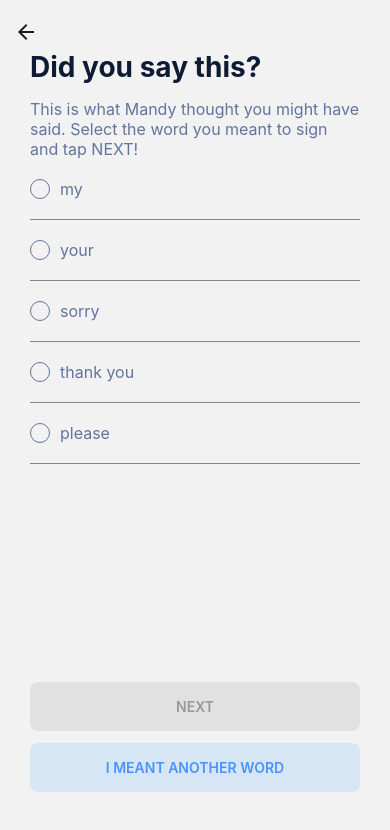
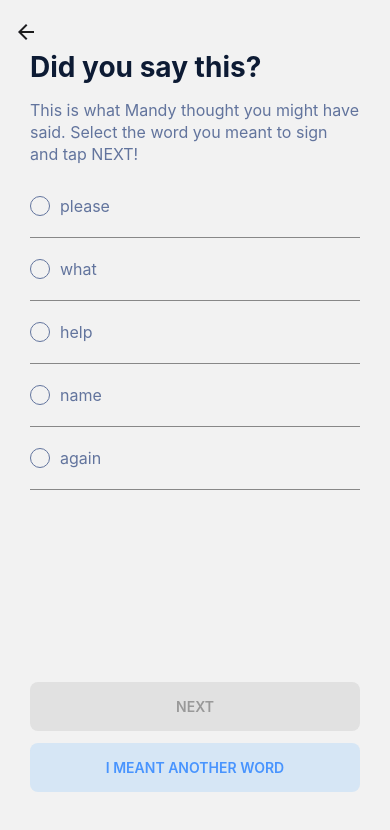
Before and after one commit to sandrineadap/aslmala, a React Native app: screen /WordSelect in a window 390 px wide. Shown: the top 830 px of the page. Built offline with nearby package versions, Linux system fonts and the light colour scheme.

Commit message:
Hooray screen ready. just need to add signer video

```diff
--- a/App.js
+++ b/App.js
@@ -5,6 +5,7 @@ import { NavigationContainer } from '@react-navigation/native';
 import SplashScreen from './src/screens/SplashScreen';
 import RecordingScreen from './src/screens/RecordingScreen';
 import WordSelection from './src/screens/WordSelection';
+import Hooray from './src/screens/Hooray'
 
 const Stack = createNativeStackNavigator();
 
@@ -21,6 +22,7 @@ const App = () => {
         <Stack.Screen name="Splash" component={SplashScreen} />
         <Stack.Screen name="Record" component={RecordingScreen} />
         <Stack.Screen name="WordSelect" component={WordSelection} />
+        <Stack.Screen name="Hooray" component={Hooray} />
       </Stack.Navigator>
     </NavigationContainer>
   );
--- /dev/null
+++ b/src/data/prediction_list.js
@@ -0,0 +1,22 @@
+export const preds=[
+  {
+    id: 0,
+    gloss: 'please',
+  },
+  {
+    id: 1,
+    gloss: 'what',
+  },
+  {
+    id: 2,
+    gloss: 'help',
+  },
+  {
+    id: 3,
+    gloss: 'name',
+  },
+  {
+    id: 4,
+    gloss: 'again',
+  },
+]
--- /dev/null
+++ b/src/screens/Hooray.js
@@ -0,0 +1,109 @@
+import { StyleSheet, ImageBackground, Image, Text, View, Alert } from 'react-native';
+import globalStyles from '../../utilities/globalStyles';
+import Colors from '../../utilities/Color';
+import { Button, ButtonSecondary } from '../components/atoms/Buttons';
+import { SafeAreaView } from 'react-native-safe-area-context';
+import { preds } from '../data/prediction_list';
+
+
+export default function Hooray({ route, navigation }) {
+  const wordId = route.params;
+  const predictions = preds;
+
+  return (
+    <View style={styles.backgroundContainer}>
+      <ImageBackground
+        source={require('./../../assets/splash_screen_bgx2.png')}
+        resizeMode="cover"
+        style={[styles.image, { width: '100%', height: "100%" }]}
+      >
+        <SafeAreaView style={[styles.container]}>
+          <View style={[{
+            // paddingTop: 50,
+            flexDirection: 'column',
+            flex: 1,
+            // backgroundColor: 'orange'
+          }]}>
+
+            {/* Mandy Card */}
+            <ImageBackground
+              source={require('./../../assets/mandy_card.png')}
+              resizeMode='cover'
+              style={[styles.image, { width: '100%', height: "100%" }]}
+            >
+              <View style={{/* flex: 2 */ flex: 1 }} />
+
+              <View style={{
+                // paddingTop: 50,
+                paddingBottom: 40,
+                paddingHorizontal: 30,
+                flex: 3,
+                flexDirection: 'column',
+                // backgroundColor: 'gray'
+              }}>
+                <Text style={[globalStyles.sectionTitle]}>Hooray!</Text>
+                <Text style={[globalStyles.content, { marginTop: 15 }]}>
+                  Mandy recognized that you signed the word:
+                  <Text style={[globalStyles.content, { fontWeight: '800' }]}> {predictions[wordId].gloss}</Text>
+                  !
+                </Text>
+
+
+                {/* view for scrolling list of predictions */}
+                <View style={{ flex: 8 }}>
+
+                </View>
+
+                {/* view for buttons*/}
+                <View style={{ flex: 3, flexDirection: 'row' }}>
+                  <View style={{ flex: 1, alignSelf: 'flex-end' }}>
+
+                    {/* blue NEXT button */}
+                    <Button
+                      title="TRY ANOTHER WORD"
+                      style={styles.customButton}
+                      textStyle={styles.custombuttonText}
+                      onPress={() => {
+                        console.log("TRY ANOTHER WORD pressed.");
+                        navigation.navigate("Record");
+                      }}
+                    />
+
+                    {/* light blue I MEANT ANOTHER WORD BUTTON */}
+                    <ButtonSecondary
+                      title="BACK TO HOME"
+                      style={[styles.customButton]}
+                      textStyle={styles.customButtonText}
+                      onPress={() => {
+                        console.log("BACK TO HOME pressed.");
+                        navigation.navigate("Splash");
+                      }}
+                    />
+                  </View>
+                </View>
+              </View>
+            </ImageBackground>
+          </View>
+        </SafeAreaView>
+      </ImageBackground>
+    </View>
+  );
+}
+
+const styles = StyleSheet.create({
+  container: {
+    flex: 1,
+    //alignItems: 'center',
+  },
+  backgroundContainer: {
+    position: 'absolute',
+    top: 0,
+    bottom: 0,
+    left: 0,
+    right: 0,
+    // alignContent: 'center',
+    alignItems: 'center',
+    flexDirection: 'row',
+    alignSelf: 'flex-end', // for ios
+  },
+});
--- a/src/screens/WordSelection.js
+++ b/src/screens/WordSelection.js
@@ -1,57 +1,35 @@
 import React, { useState } from 'react';
-import { StyleSheet, TouchableOpacity, Text, View, Alert } from 'react-native';
+import { StyleSheet, TouchableOpacity, Text, View, Alert, ScrollView } from 'react-native';
 import globalStyles from '../../utilities/globalStyles';
 import { Button, ButtonSecondary } from '../components/atoms/Buttons';
 import { SafeAreaView } from 'react-native-safe-area-context';
-import { RadioButton } from '../components/atoms/RadioButton';
 import { RadioListItem } from '../components/molecules/RadioListItem';
+import { preds } from '../data/prediction_list';
 
-export default function RecordingScreen() {
-	const [selectedRadio, setSelectedRadio] = useState(-1)
-	const predictions = [
-		{
-			id: 0,
-			gloss: 'my',
-		},
-		{
-			id: 1,
-			gloss: 'your',
-		},
-		{
-			id: 2,
-			gloss: 'sorry',
-		},
-		{
-			id: 3,
-			gloss: 'thank you',
-		},
-		{
-			id: 4,
-			gloss: 'please',
-		},
-	]
+export default function RecordingScreen({ navigation }) {
+	const [selectedRadio, setSelectedRadio] = useState(-1);
+	// const shuffle = arr => [...arr].sort(() => Math.random() - 0.5);
+	// const predictions = shuffle(preds);
+	const predictions = preds;
 
 	return (
 		<SafeAreaView style={styles.container}>
-			<View style={[{ paddingTop: 50, paddingBottom: 40, paddingHorizontal: 30, flex: 1, flexDirection: 'column' }]}>
+			<View style={[{
+				paddingTop: 50,
+				paddingBottom: 40,
+				paddingHorizontal: 30,
+				flexDirection: 'column',
+				flex: 1,
+			}]}>
 				<Text style={[globalStyles.sectionTitle]}>Did you say this?</Text>
 				<Text style={[globalStyles.content, { marginTop: 15 }]}>
 					This is what Mandy thought you might have said. Select the word you meant to sign and tap NEXT!
 				</Text>
-				<View style={styles.words}>
-					{/* Where the list of predictions will go. */}
-					{/* <TouchableOpacity onPress={()=>setSelectedRadio(0)}>
-						<RadioButton
-							title="word"
-							selected={selectedRadio==0}
-						/>
-					</TouchableOpacity>
-					<TouchableOpacity onPress={()=>setSelectedRadio(1)}>
-						<RadioButton
-							title="word 2"
-							selected={selectedRadio==1}
-						/>
-					</TouchableOpacity> */}
+
+				{/* view for scrolling list of predictions */}
+				<View style={{flex: 8}}>
+					<ScrollView style={styles.predList}>
+						{/* List of predictions */}
 						{
 							predictions.map((item, index) =>
 								<TouchableOpacity key={index} onPress={() => setSelectedRadio(item.id)} >
@@ -61,9 +39,13 @@ export default function RecordingScreen() {
 									/>
 								</TouchableOpacity>)
 						}
+					</ScrollView>
 				</View>
+
 				<View style={{ flex: 3, flexDirection: 'row' }}>
 					<View style={{ flex: 1, alignSelf: 'flex-end' }}>
+
+						{/* blue NEXT button */}
 						<Button
 							disabled={selectedRadio == -1}
 							title="NEXT"
@@ -80,10 +62,13 @@ export default function RecordingScreen() {
 										},
 									]);
 								} else {
-									console.log("NEXT button pressed.");
+									console.log("NEXT button pressed. WordId is " + selectedRadio);
+									navigation.navigate("Hooray", selectedRadio);
 								}
 							}}
 						/>
+
+						{/* light blue I MEANT ANOTHER WORD BUTTON */}
 						<ButtonSecondary
 							onPress={() => {
 								console.log("I MEANT ANOTHER WORD button pressed. Show keyboard for new word.");
@@ -105,7 +90,7 @@ const styles = StyleSheet.create({
 		flex: 1,
 		//alignItems: 'center',
 	},
-	words: {
-
+	predList: {
+		paddingVertical: 10,
 	}
 });
--- a/utilities/globalStyles.js
+++ b/utilities/globalStyles.js
@@ -22,7 +22,7 @@ const globalStyles = StyleSheet.create({
         textAlign: 'left',
         color: Colors.TEXT_SECONDARY,
         fontSize: 16,
-        lineHeight: 20
+        lineHeight: 22
         //paddingHorizontal: 30,
 
     },
```
Also changed, not shown: assets/dark_blue_bg.png (added), assets/mandy_card.png (added). Lines whose indentation alone changed are shown as unchanged.
